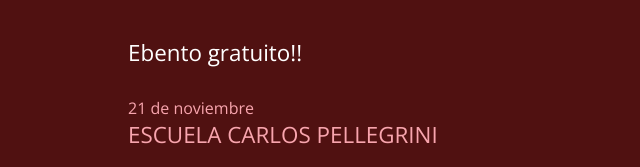
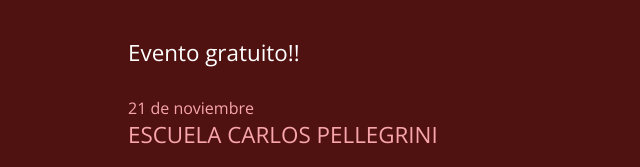
Before and after one commit to facundo2002/proyecto-intro-utn, a plain HTML site: page index.html in a window 1280 px wide. Shown: the part 159-326 px from the top of the page, 0-640 px from the left. Drawn offline with nearby package versions, Linux system fonts and the light colour scheme.

Commit message:
Revert "esto es un error"
This reverts commit 3f1444f84893ccfe77baad34c200d7d92a2f767a.

```diff
--- a/index.html
+++ b/index.html
@@ -32,7 +32,7 @@
 			<div class="main-header">
 				<div class="main-header__content">
 					<h1>CodeWeek!! <span>BA</span></h1>
-					<h2>Ebento gratuito!!</h2>
+					<h2>Evento gratuito!!</h2>
 					<time datetime="2016-11-21">21 de noviembre</time>
 					<h3>Escuela Carlos Pellegrini</h3>
 					<a href="#registrate" class="btn anchorLink">Inscribite ya</a>
```
